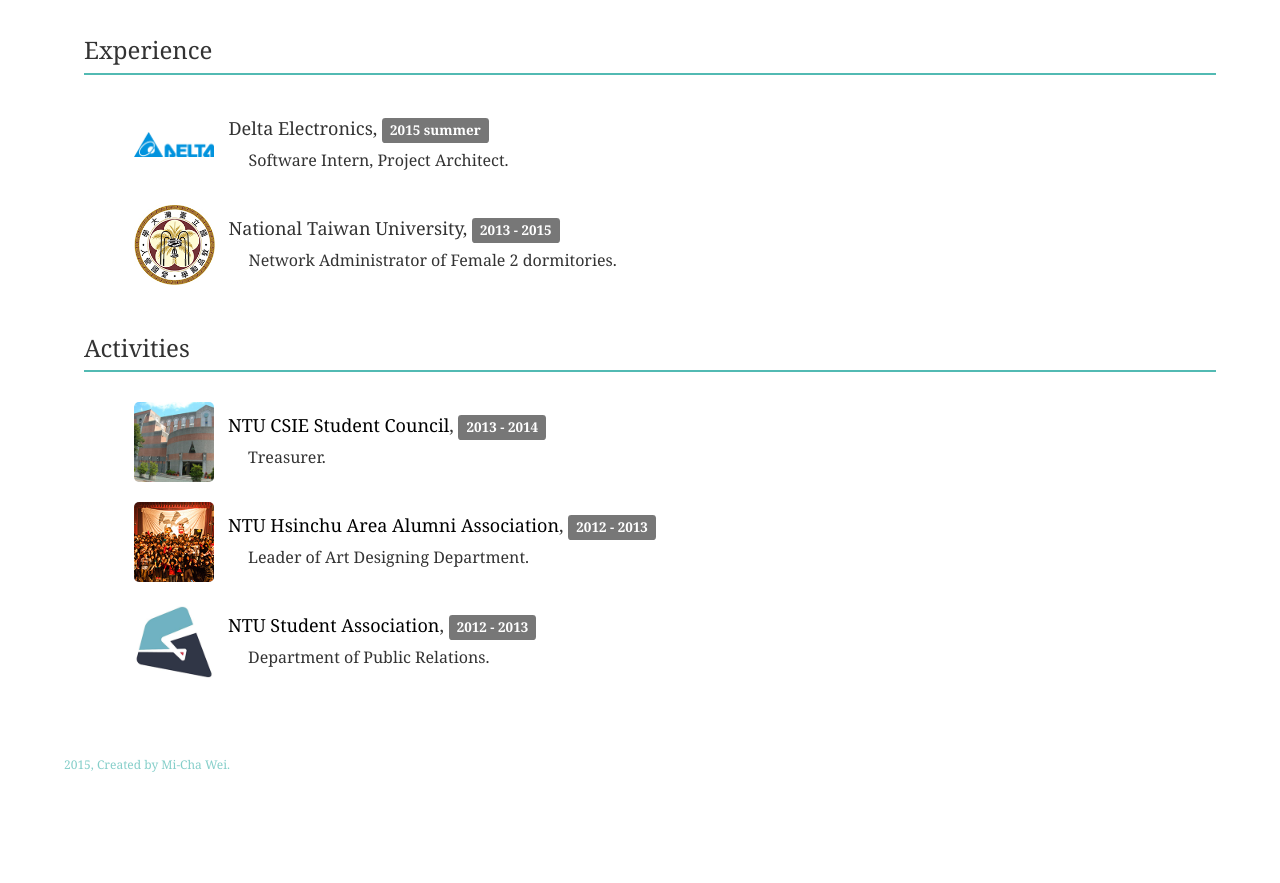
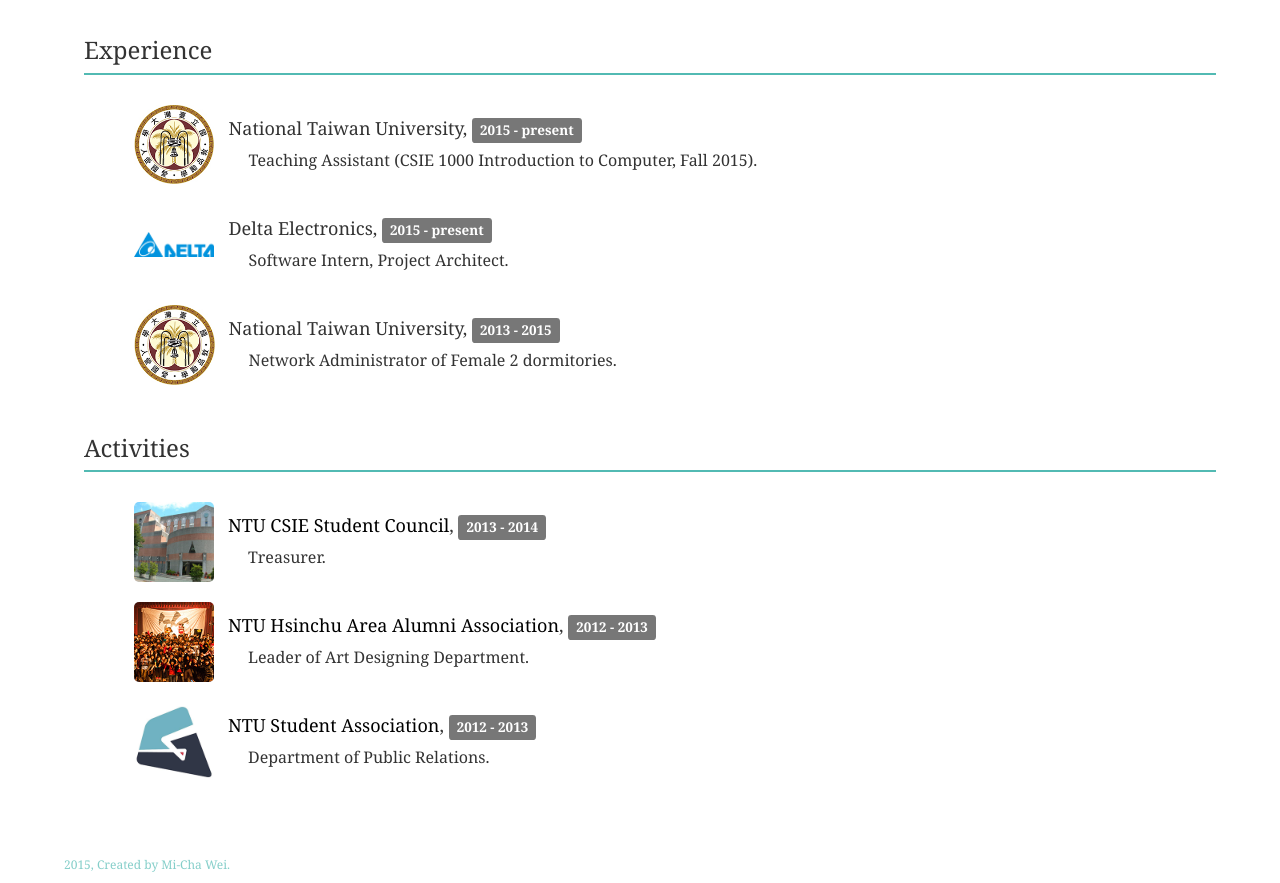
Before and after one commit to michawei/michawei.github.io, a plain HTML site: page index.html in a window 1280 px wide. Shown: the part 858-1741 px from the top of the page. Before the commit the page ends 1641 px from the top, so only its background shows below. Drawn offline with Linux system fonts and the light colour scheme.

Commit message:
Add Experience

```diff
--- a/index.html
+++ b/index.html
@@ -75,10 +75,19 @@
 					<h3 class="page-header"> Experience </h3>
 					<table>
 						<tr>
+							<td><img src="img/ntu.jpg" width="80"></td>
+							<td>
+								<p>
+								<h4>National Taiwan University, <span class="label label-default">2015 - present</span></h4>
+								<font id="Intern">Teaching Assistant (CSIE 1000 Introduction to Computer, Fall 2015).</font>
+								</p>
+							</td>
+						</tr>
+						<tr>
 							<td><img src="img/delta.jpg" width="80"></td>
 							<td>
 								<p>
-								<h4>Delta Electronics, <span class="label label-default">2015 summer</span></h4>
+								<h4>Delta Electronics, <span class="label label-default">2015 - present</span></h4>
 								<font id="Intern">Software Intern, Project Architect.</font>
 								</p>
 							</td>
```
